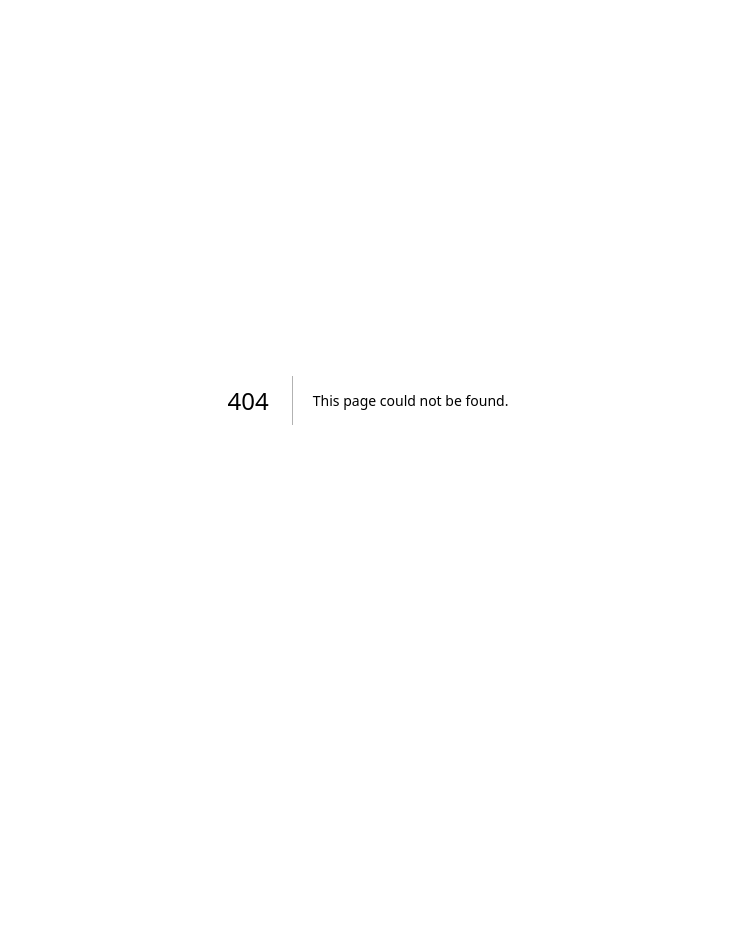
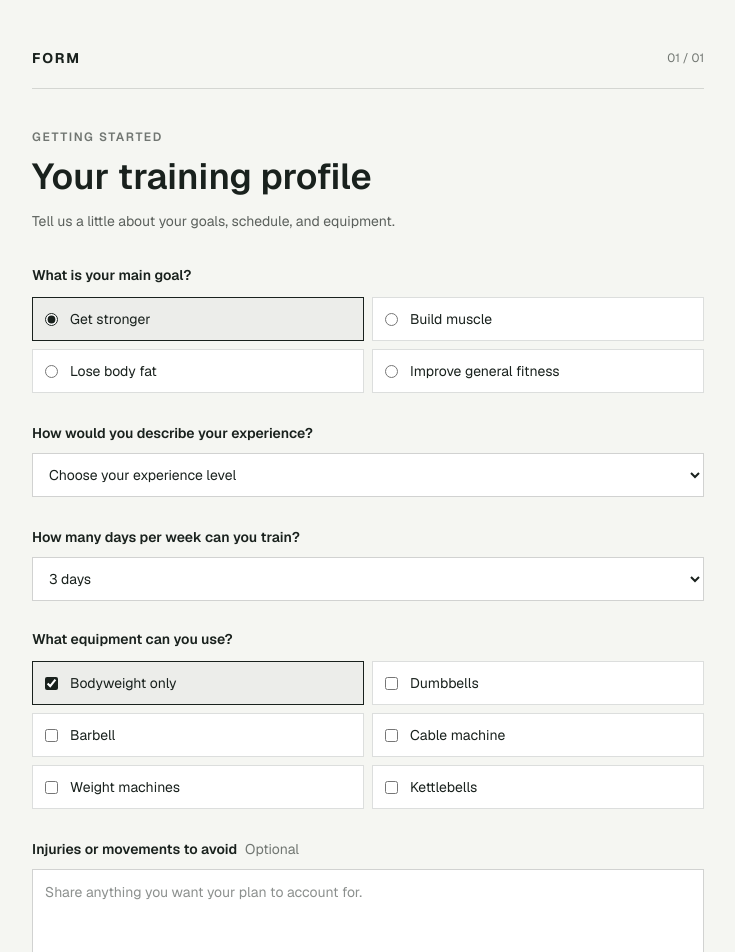
Before and after one commit to harunm1/FitnessCoach, a Next.js app: page /onboarding in a window 1280 px wide. Before the commit this address had no page. Shown: the top 952 px of the page, without its empty margins (272-1007 px from the left). Before the commit the page ends 800 px from the top, so only its background shows below. Built offline with nearby package versions, Linux system fonts and the light colour scheme.

Commit message:
Basic UI for quiz

```diff
--- /dev/null
+++ b/src/app/onboarding/page.tsx
@@ -0,0 +1,31 @@
+import Link from "next/link";
+import QuizForm from "@/components/QuizForm";
+
+export default function OnboardingPage() {
+  return (
+    <main className="min-h-screen bg-background px-5 py-8 text-foreground sm:px-8 sm:py-12">
+      <div className="mx-auto max-w-2xl">
+        <header className="mb-10 flex items-center justify-between border-b border-foreground/15 pb-5">
+          <Link className="text-sm font-bold tracking-[0.12em]" href="/">
+            FORM
+          </Link>
+          <span className="text-xs text-foreground/60">01 / 01</span>
+        </header>
+
+        <div className="mb-8">
+          <p className="text-xs font-semibold uppercase tracking-[0.14em] text-foreground/60">
+            Getting started
+          </p>
+          <h1 className="mt-3 text-3xl font-semibold sm:text-4xl">
+            Your training profile
+          </h1>
+          <p className="mt-3 max-w-lg text-sm leading-6 text-foreground/70">
+            Tell us a little about your goals, schedule, and equipment.
+          </p>
+        </div>
+
+        <QuizForm />
+      </div>
+    </main>
+  );
+}
--- a/src/app/page.tsx
+++ b/src/app/page.tsx
@@ -1,3 +1,5 @@
+import Link from "next/link";
+
 export default function Home() {
   return (
     <main className="flex min-h-screen flex-col items-center justify-center px-6 text-center">
@@ -5,6 +7,12 @@ export default function Home() {
       <p className="mt-3 text-sm text-foreground/70">
         A fitness coach for a routine that fits your life.
       </p>
+      <Link
+        className="mt-8 inline-flex min-h-11 items-center justify-center bg-foreground px-5 text-sm font-medium text-background transition-opacity hover:opacity-80"
+        href="/onboarding"
+      >
+        Start your quiz
+      </Link>
     </main>
   );
 }
--- /dev/null
+++ b/src/components/QuizForm.tsx
@@ -0,0 +1,129 @@
+"use client";
+
+import { useState, type FormEvent } from "react";
+
+const controlClassName =
+  "mt-2 min-h-11 w-full border border-foreground/20 bg-white px-3 text-sm outline-none focus:border-foreground focus:ring-2 focus:ring-foreground/10";
+
+const equipmentOptions = [
+  "Bodyweight only",
+  "Dumbbells",
+  "Barbell",
+  "Cable machine",
+  "Weight machines",
+  "Kettlebells",
+];
+
+export default function QuizForm() {
+  const [submitted, setSubmitted] = useState(false);
+
+  function handleSubmit(event: FormEvent<HTMLFormElement>) {
+    event.preventDefault();
+    setSubmitted(true);
+  }
+
+  return (
+    <form className="space-y-7" onSubmit={handleSubmit}>
+      <fieldset className="space-y-3">
+        <legend className="text-sm font-semibold">What is your main goal?</legend>
+        <div className="grid gap-2 sm:grid-cols-2">
+          {[
+            ["STRENGTH", "Get stronger"],
+            ["MUSCLE", "Build muscle"],
+            ["FAT_LOSS", "Lose body fat"],
+            ["GENERAL_FITNESS", "Improve general fitness"],
+          ].map(([value, label], index) => (
+            <label
+              className="flex min-h-11 cursor-pointer items-center gap-3 border border-foreground/15 bg-white px-3 text-sm has-[:checked]:border-foreground has-[:checked]:bg-foreground/[0.04]"
+              key={value}
+            >
+              <input
+                className="accent-foreground"
+                defaultChecked={index === 0}
+                name="goal"
+                required
+                type="radio"
+                value={value}
+              />
+              {label}
+            </label>
+          ))}
+        </div>
+      </fieldset>
+
+      <div>
+        <label className="text-sm font-semibold" htmlFor="level">
+          How would you describe your experience?
+        </label>
+        <select className={controlClassName} defaultValue="" id="level" name="level" required>
+          <option disabled value="">Choose your experience level</option>
+          <option value="BEGINNER">New or returning to exercise</option>
+          <option value="INTERMEDIATE">I have a regular routine</option>
+          <option value="EXPERT">I have trained consistently for years</option>
+        </select>
+      </div>
+
+      <div>
+        <label className="text-sm font-semibold" htmlFor="daysPerWeek">
+          How many days per week can you train?
+        </label>
+        <select className={controlClassName} defaultValue="3" id="daysPerWeek" name="daysPerWeek">
+          {[1, 2, 3, 4, 5, 6, 7].map((days) => (
+            <option key={days} value={days}>
+              {days} {days === 1 ? "day" : "days"}
+            </option>
+          ))}
+        </select>
+      </div>
+
+      <fieldset className="space-y-3">
+        <legend className="text-sm font-semibold">What equipment can you use?</legend>
+        <div className="grid gap-2 sm:grid-cols-2">
+          {equipmentOptions.map((option, index) => (
+            <label
+              className="flex min-h-11 cursor-pointer items-center gap-3 border border-foreground/15 bg-white px-3 text-sm has-[:checked]:border-foreground has-[:checked]:bg-foreground/[0.04]"
+              key={option}
+            >
+              <input
+                className="accent-foreground"
+                defaultChecked={index === 0}
+                name="equipment"
+                type="checkbox"
+                value={option}
+              />
+              {option}
+            </label>
+          ))}
+        </div>
+      </fieldset>
+
+      <div>
+        <label className="text-sm font-semibold" htmlFor="injuries">
+          Injuries or movements to avoid
+          <span className="ml-2 font-normal text-foreground/60">Optional</span>
+        </label>
+        <textarea
+          className={`${controlClassName} min-h-24 resize-y py-3`}
+          id="injuries"
+          maxLength={500}
+          name="injuries"
+          placeholder="Share anything you want your plan to account for."
+          rows={4}
+        />
+      </div>
+
+      {submitted && (
+        <p aria-live="polite" className="border-l-2 border-foreground px-3 py-2 text-sm" role="status">
+          Quiz UI is ready. Saving your profile will be added next.
+        </p>
+      )}
+
+      <button
+        className="min-h-12 w-full bg-foreground px-5 text-sm font-semibold text-background transition-opacity hover:opacity-80 sm:w-auto"
+        type="submit"
+      >
+        Continue
+      </button>
+    </form>
+  );
+}
```
